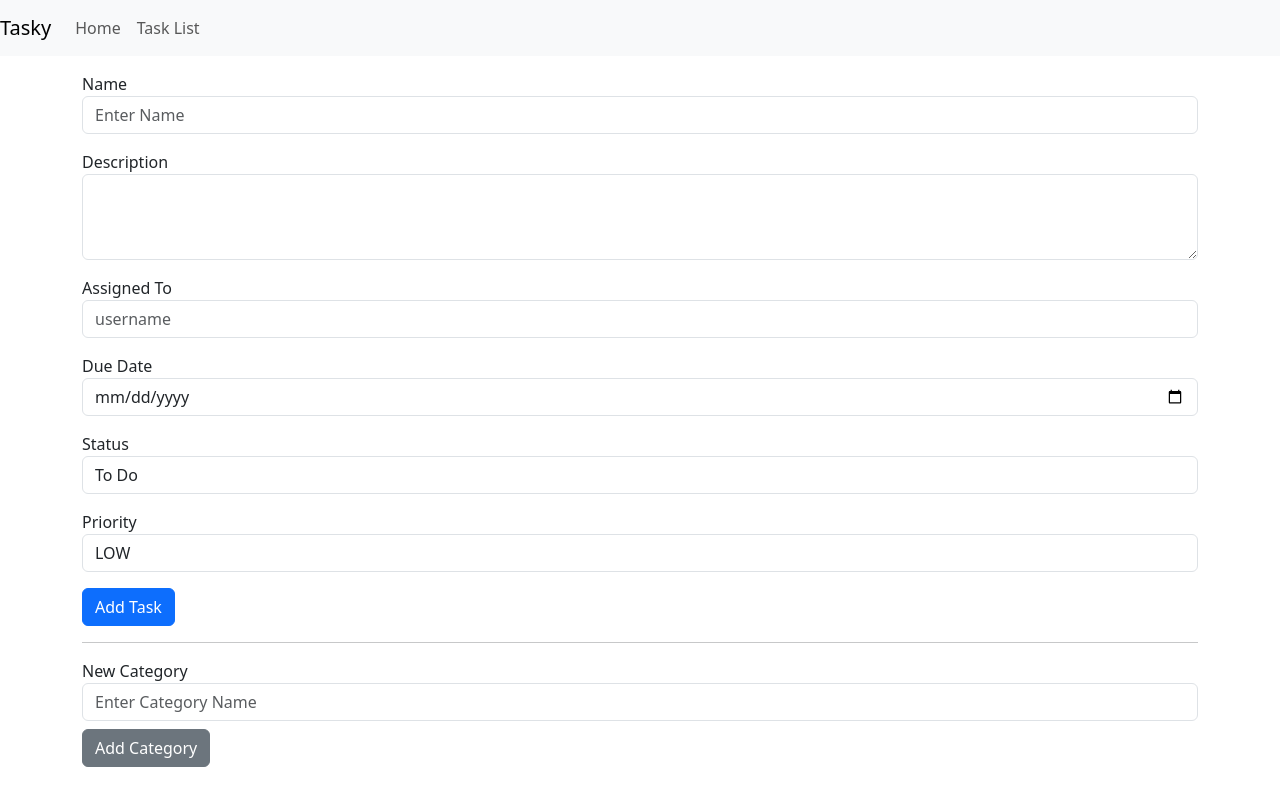
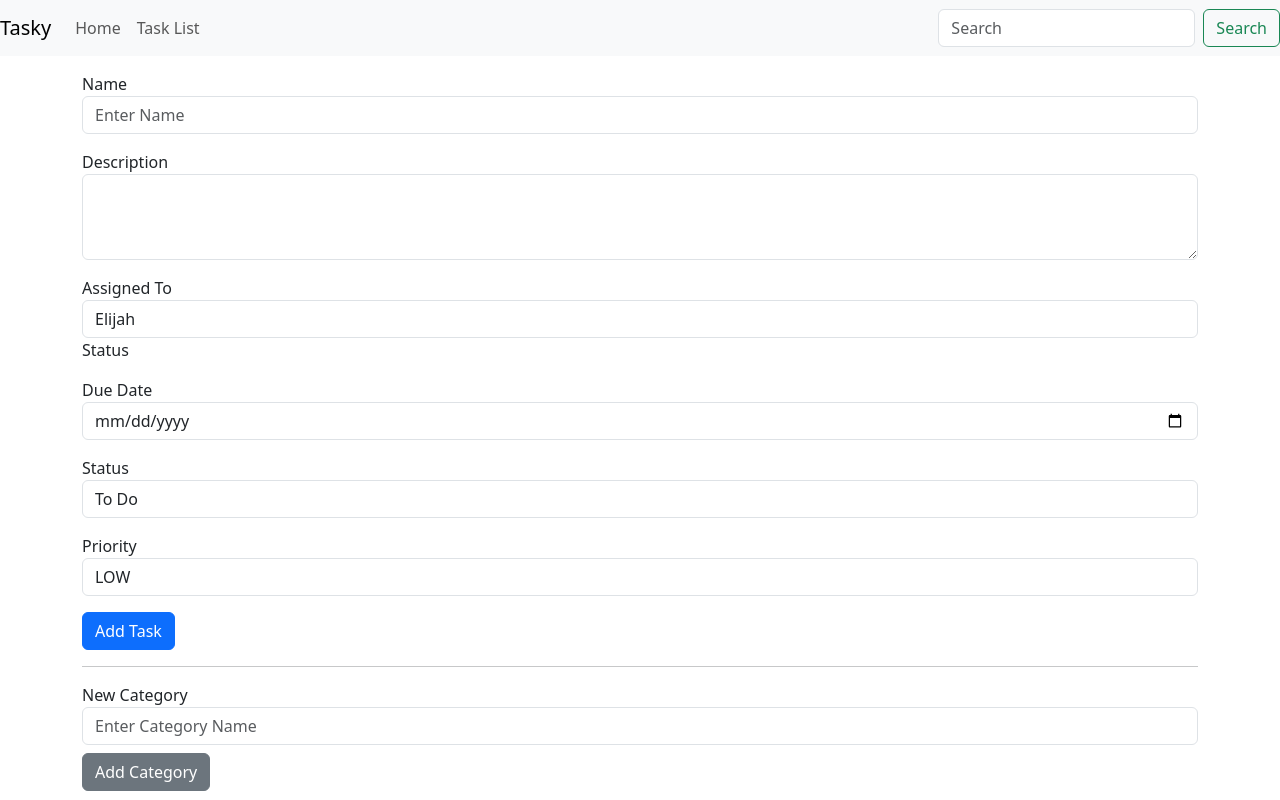
Before and after one commit to bhrayhaw/Task-Web-App---Group-1, a plain HTML site: page index.html in a window 1280 px wide. Shown: the top 800 px of the page. Drawn offline with nearby package versions, Linux system fonts and the light colour scheme.

Commit message:
changes to Navbar and AssignedTo

```diff
--- a/index.html
+++ b/index.html
@@ -46,6 +46,10 @@
         </li>
       </ul>
     </div>
+    <form class="d-flex" role="search">
+      <input class="form-control me-2" type="search" placeholder="Search" aria-label="Search">
+      <button class="btn btn-outline-success" type="submit" >Search</button>
+    </form>
   </nav>
 
   <div class="container mt-3">
@@ -62,7 +66,16 @@
 
       <div class="form-group mb-3">
         <label for="newTaskAssignedToInput">Assigned To</label>
-        <input type="text" class="form-control" id="newTaskAssignedToInput" placeholder="username" />
+        <select class="form-control" id="newTaskAssignedToInput">
+            <option value="Elijah">Elijah</option>
+            <option value="Tracy">Tracy</option>
+            <option value="Martha">Martha</option>
+            <option value="Jemimah">Jemimah</option>
+            <option value="Nana Ama">Nana Ama </option>
+          </select>
+        <!-- <input type="text" class="form-control" id="newTaskAssignedToInput" placeholder="username" /> -->
+        <label for="newTaskStatusInput">Status</label>
+
       </div>
 
       <div class="form-group mb-3">
```
Also changed, not shown: 1 other file.
